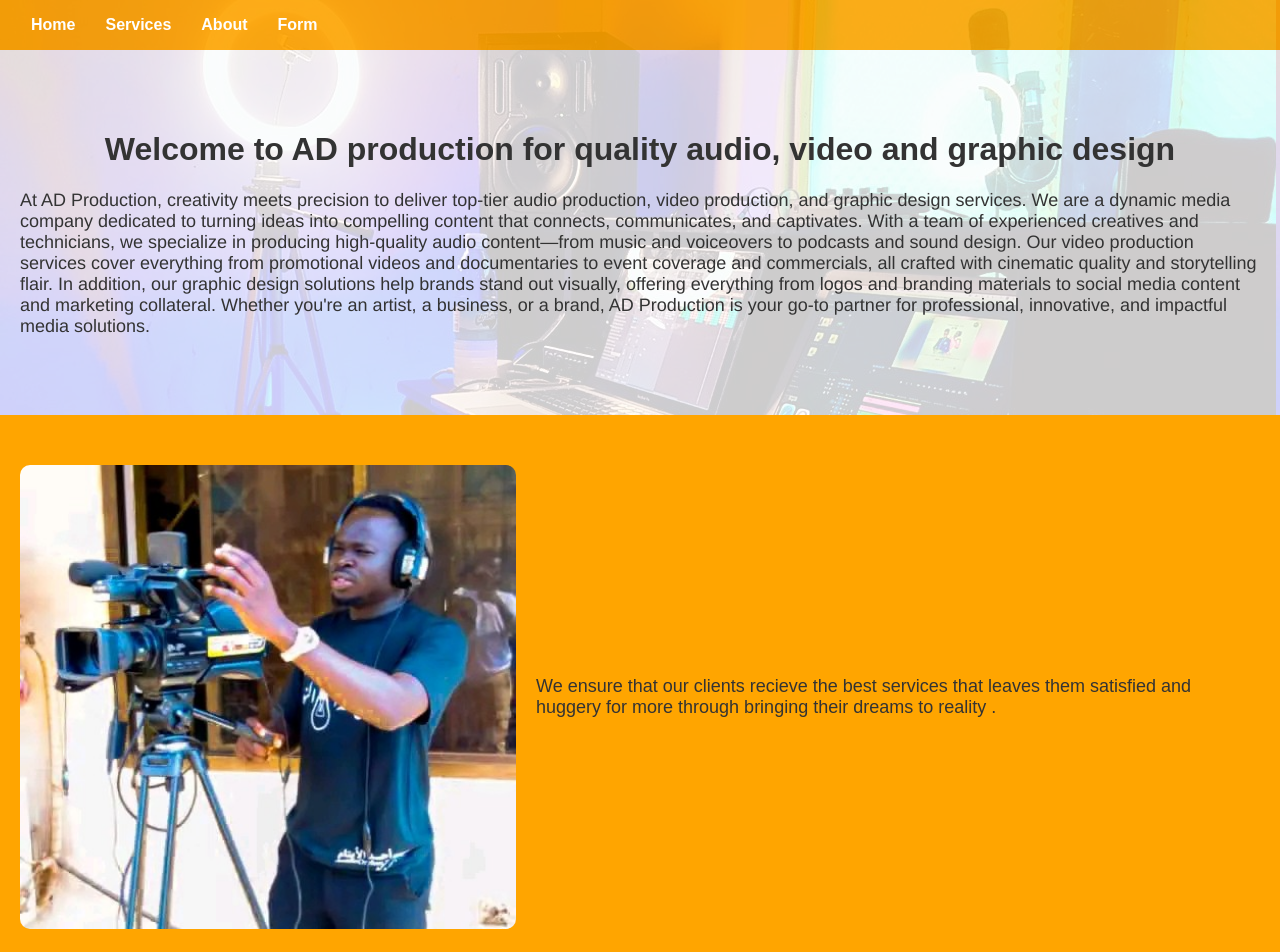
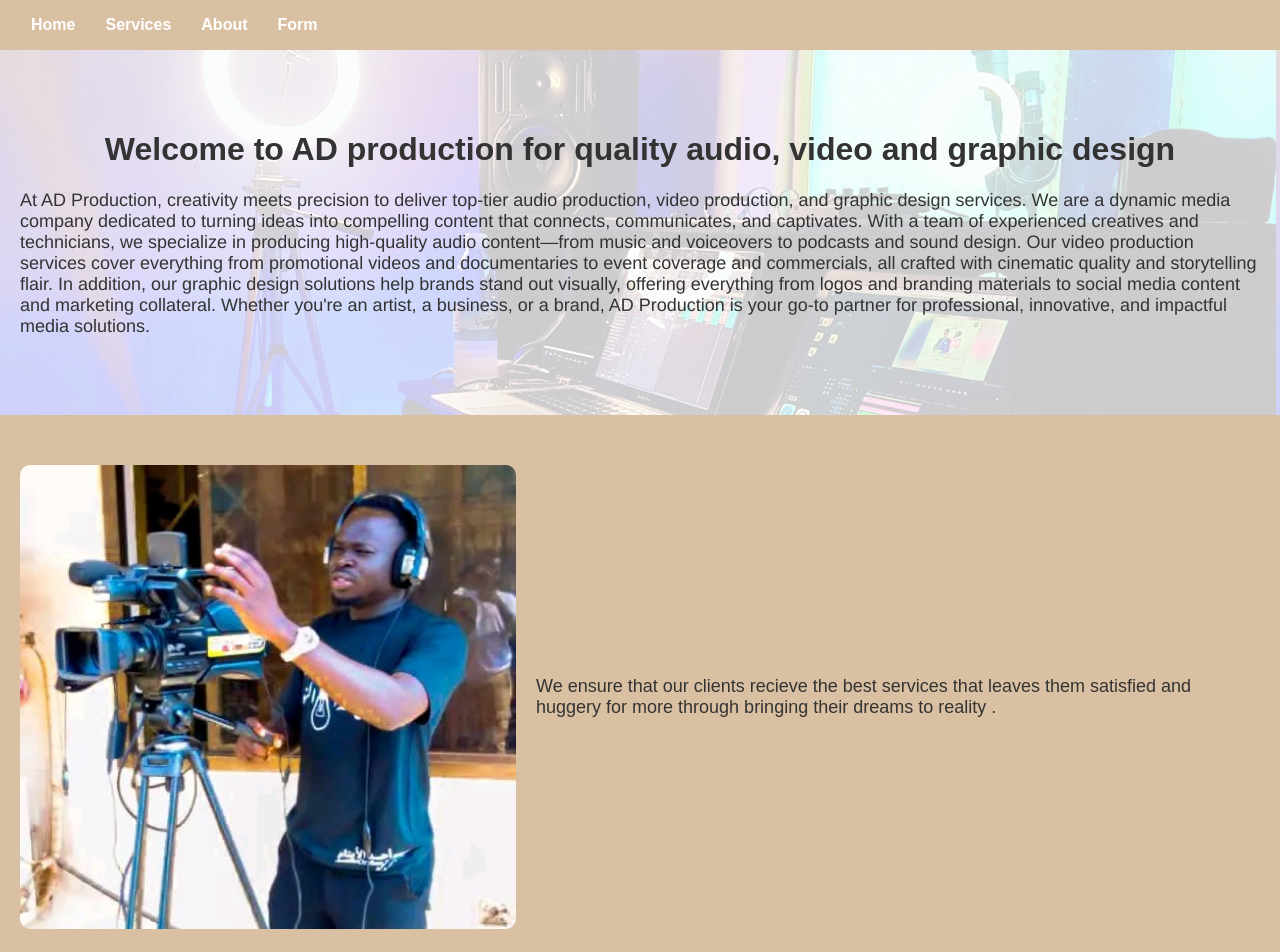
Before and after one commit to AvukiBlessing-hub/AD_production, a plain HTML site: page index.html in a window 1280 px wide. Shown: the top 952 px of the page. Drawn offline with Linux system fonts and the light colour scheme.

Commit message:
all changes

```diff
--- a/style.css
+++ b/style.css
@@ -9,30 +9,34 @@ body {
 
 /* Navbar */
 .navbar {
-  background-color: rgba(255, 165, 0, 0.9);
+  background-color: #DAC0A3 ;
   padding: 1em;
   text-align: center;
   display: flex;
   margin-top: -10;
 
 }
+
 .navbar ul {
   list-style: none;
   margin: 0;
   padding: 0;
   display: flex;
 }
+
 .navbar li {
   display: block;
   margin: 0 15px;
 
 }
+
 .navbar a {
   color: white;
   text-decoration: none;
   font-weight: bold;
 }
-.ad{
+
+.ad {
   font-family: 'Franklin Gothic Medium', 'Arial Narrow', Arial, sans-serif;
   font-size: large;
 }
@@ -41,8 +45,9 @@ body {
 .header-section {
   text-align: center;
   padding: 60px 20px;
-  background-color: rgba(255,255,255,0.8);
+  background-color: rgba(255, 255, 255, 0.8);
 }
+
 .login-btn {
   display: inline-block;
   padding: 10px 30px;
@@ -55,43 +60,50 @@ body {
 
 /* Middle section */
 .middle-section {
-  background-color: orange;
+  background-color: #DAC0A3;
   padding: 50px 20px;
 }
+
 .card {
   display: flex;
   align-items: center;
   gap: 20px;
   margin-bottom: 40px;
 }
+
 .card img {
   width: 40%;
   border-radius: 10px;
 }
+
 .card p {
   flex: 1;
   font-size: 18px;
 }
+
 .card.reverse {
   flex-direction: row-reverse;
 }
 
 /* Gallery */
 .gallery-section {
-  background-color: rgba(255,255,255,0.85);
+  background-color: rgba(255, 255, 255, 0.85);
   padding: 40px 20px;
 }
+
 .center-text {
   text-align: center;
   margin-bottom: 20px;
   font-size: 20px;
 }
+
 .gallery {
   display: flex;
   flex-wrap: wrap;
   gap: 20px;
   justify-content: center;
 }
+
 .gallery img {
   width: 200px;
   height: 150px;
@@ -107,6 +119,7 @@ body {
   padding: 20px;
   text-align: center;
 }
+
 .contact-icon {
   display: inline-block;
   background-color: orange;
@@ -114,6 +127,7 @@ body {
   padding: 10px;
   font-size: 24px;
 }
+
 .footer-links a {
   display: inline-block;
   margin: 10px;
@@ -121,9 +135,11 @@ body {
   text-decoration: none;
   transition: box-shadow 0.3s ease;
 }
+
 .footer-links a:hover {
   box-shadow: 0 0 10px orange;
 }
-.par{
+
+.par {
   text-align: left;
 }
```
